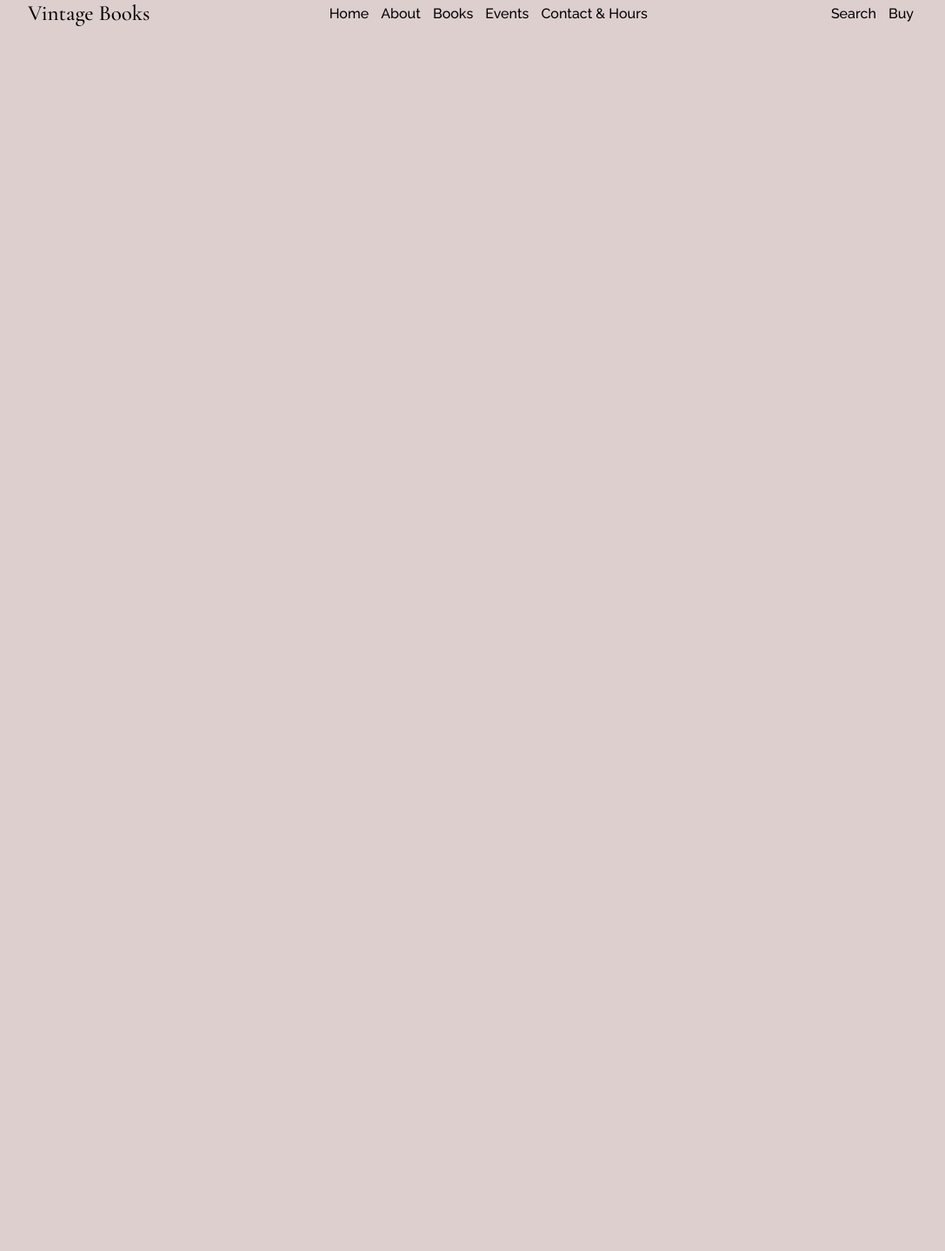
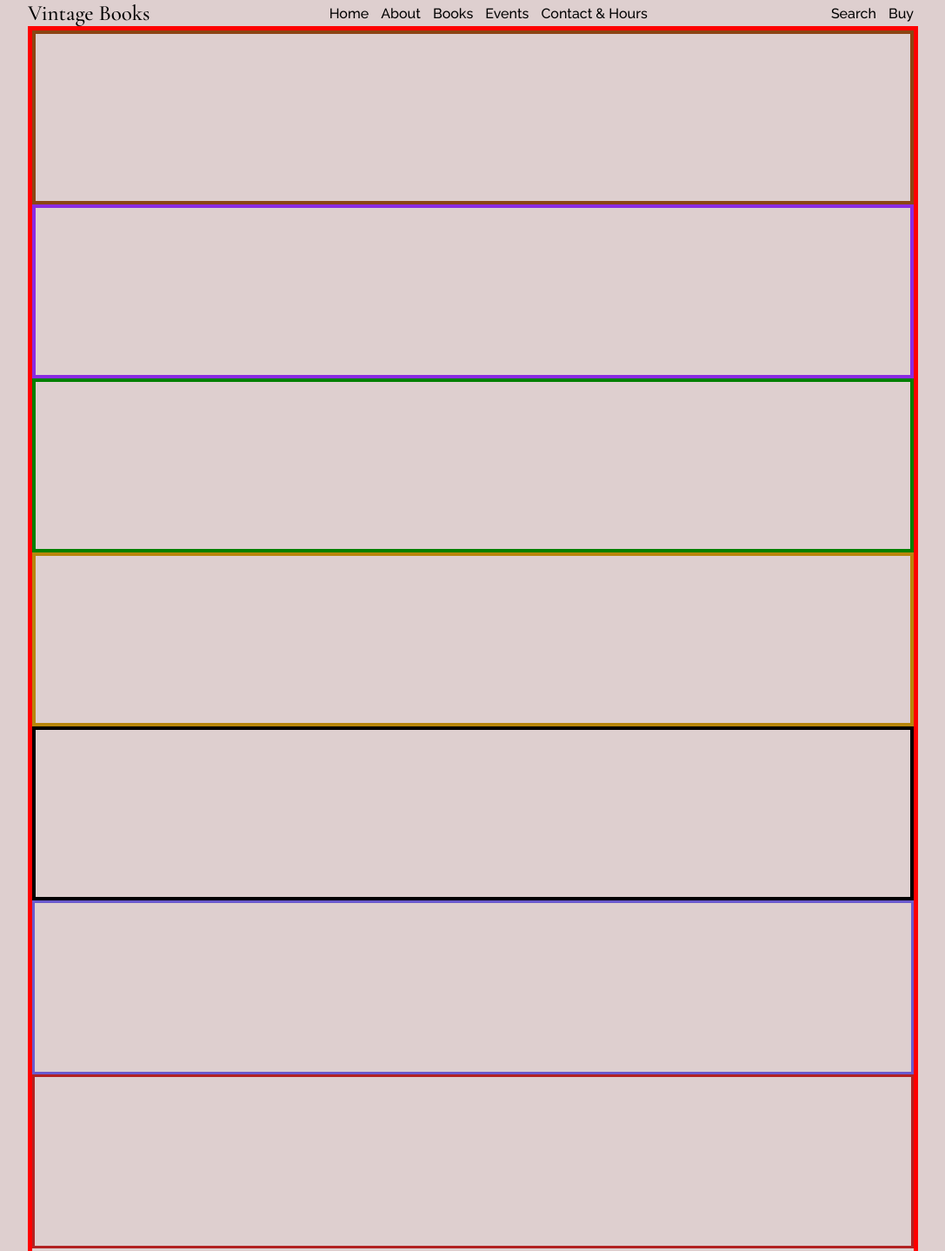
Before and after one commit to StanislavStashchuk/Vintage-Book-Store, a website: page index.html in a window 1280 px wide. Shown: the top 1438 px of the page at 87% size, without its empty margins (96-1183 px from the left). Drawn offline with nearby package versions, Linux system fonts and the light colour scheme.

Commit message:
main page

```diff
--- a/css/main.scss
+++ b/css/main.scss
@@ -53,4 +53,67 @@ body {
       }
     }
   }
+
+  .main-page {
+    display: flex;
+    flex-direction: column;
+    height: 100%;
+    border: 5px solid red;
+
+    .collections {
+      display: flex;
+      justify-content: center;
+      align-items: center;
+      height: 200px;
+      border: 4px solid saddlebrown;
+    }
+
+    .new-books {
+      display: flex;
+      justify-content: center;
+      align-items: center;
+      height: 200px;
+      border: 4px solid blueviolet;
+    }
+
+    .bestselling {
+      display: flex;
+      justify-content: center;
+      align-items: center;
+      height: 200px;
+      border: 4px solid green;
+    }
+
+    .everyone-talking-about {
+      display: flex;
+      justify-content: center;
+      align-items: center;
+      height: 200px;
+      border: 4px solid darkgoldenrod;
+    }
+
+    .features {
+      display: flex;
+      justify-content: center;
+      align-items: center;
+      height: 200px;
+      border: 4px solid black;
+    }
+
+    .events {
+      display: flex;
+      justify-content: center;
+      align-items: center;
+      height: 200px;
+      border: 3px solid slateblue;
+    }
+
+    .sign-up {
+      display: flex;
+      justify-content: center;
+      align-items: center;
+      height: 200px;
+      border: 3px solid firebrick;
+    }
+  }
 }
--- a/index.html
+++ b/index.html
@@ -35,7 +35,46 @@
         </header>
 
         <!-- main section  -->
-        <main>
+        <main class="main-page">
+            <div class="collections">
+                <div class="collections__description"></div>
+                <div class="collections__img"></div>
+            </div>
+
+            <div class="new-books">
+                <div class="new-books__card"></div>
+                <div class="new-books__card"></div>
+                <div class="new-books__card"></div>
+                <div class="new-books__card"></div>
+            </div>
+
+            <div class="bestselling">
+                <div class="bestselling__card"></div>
+                <div class="bestselling__card"></div>
+                <div class="bestselling__card"></div>
+                <div class="bestselling__card"></div>
+            </div>
+
+            <div class="everyone-talking-about">
+                <div class="everyone-talking-about__card"></div>
+                <div class="everyone-talking-about__card"></div>
+                <div class="everyone-talking-about__card"></div>
+                <div class="everyone-talking-about__card"></div>
+            </div>
+
+            <div class="features">
+                <div class="features__description"></div>
+                <div class="features__img"></div>
+            </div>
+
+            <div class="events">
+                <div class="events__card"></div>
+                <div class="events__card"></div>
+            </div>
+
+            <div class="sign-up">
+                <div class="sign-up__card"></div>
+            </div>
 
         </main>
 
```
Also changed, not shown: css/main.css, 1 other file.
